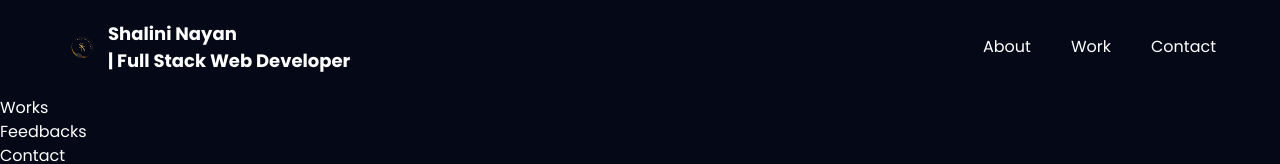
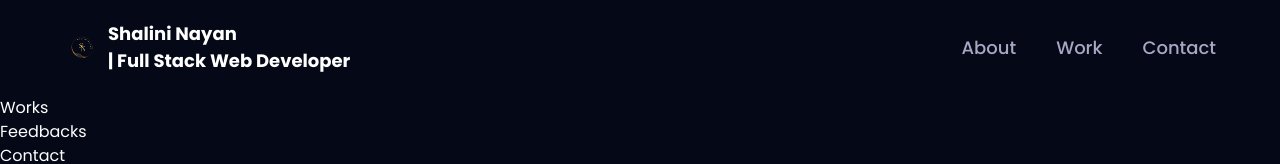
Before and after one commit to ShaliniNayan/pract-3d, a React (Vite) app: page / in a window 1280 px wide. Shown: the top 164 px of the page. Built offline with nearby package versions, Linux system fonts and the light colour scheme.

Commit message:
Add key and some styling

```diff
--- a/src/components/Navbar.jsx
+++ b/src/components/Navbar.jsx
@@ -28,7 +28,12 @@ const Navbar = () => {
         </Link>
         <ul className='list-none hidden sm:flex flex-row gap-10'>
           {navLinks.map((link) => (
-            <li>
+            <li
+              key={link.id}
+              className={`${
+                active === link.title ? 'text-white' : 'text-secondary'
+              } hover:text-white text-[18px] font-medium cursor-pointer`}
+            >
               <a href={`#${link.id}`}>{link.title}</a>
             </li>
           ))}
```
